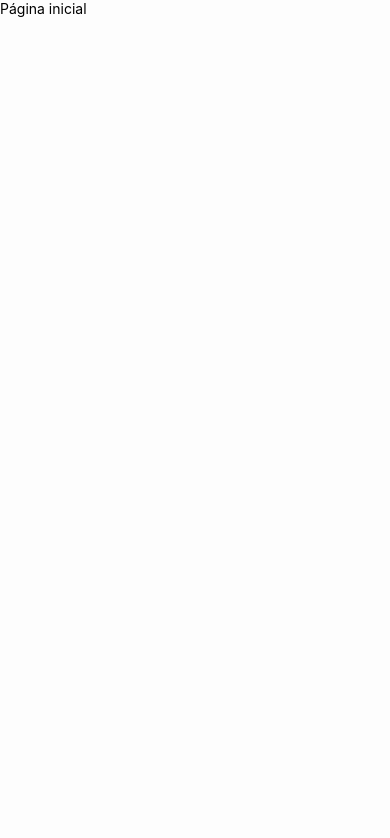
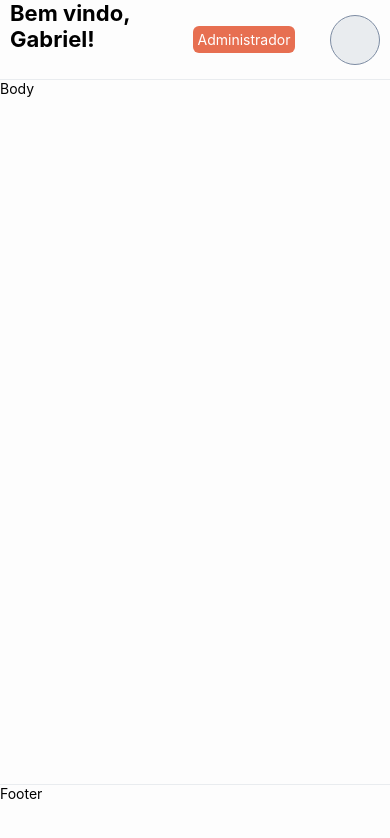
Before and after one commit to gabrielmacedo102/rivo-app, a React Native app: screen /PaginaInicial in a window 390 px wide. Shown: the top 838 px of the page. Built offline with nearby package versions, Linux system fonts and the light colour scheme.

Commit message:
Commit
Página inicial

```diff
--- a/src/PaginaInicial/PaginaInicial.tsx
+++ b/src/PaginaInicial/PaginaInicial.tsx
@@ -1,24 +1,79 @@
-import { StyleSheet, Text, View } from "react-native"
+import { StyleSheet, Text, View } from 'react-native';
+import colors from '../colors';
 
 const PaginaInicial = () => {
-    return (
-        <View style={s.MainView}>
+  return (
+    <View style={s.MainView}>
+      <View style={s.HeaderView}>
+        <Text style={s.TextTitulo}>Bem vindo, Gabriel!</Text>
+        <View style={s.roleView}>
+            <Text style={s.TextRole}>Administrador</Text>
+        </View>
+        <View style={s.UserImage}>
+            <></>
+        </View>
+      </View>
+      <View style={s.BodyView}>
+        <Text>Body</Text>
+      </View>
+      <View style={s.FootterView}>
+        <Text>Footer</Text>
+      </View>
+    </View>
+  );
+};
 
-            <Text>Página inicial</Text>
+const s = StyleSheet.create({
+  MainView: {
+    flex: 1,
+  },
+  HeaderView: {
+    height: 80,
+    width: '100%',
+    borderBottomWidth: 1,
+    borderBottomColor: colors.gray200,
+    alignItems: "center",
+    flexDirection: "row",
+    justifyContent: "space-between",
+    paddingHorizontal: 10
+  },
+  BodyView: {
+    flex: 1,
+  },
+  FootterView: {
+    height: 60,
+    width: '100%',
+    borderTopWidth: 1,
+    borderTopColor: colors.gray200
+  },
+  UserImage: {
+    borderRadius: 50,
+    width: 50,
+    height: 50,
+    backgroundColor: colors.gray200,
+    borderWidth: 1,
+    borderColor: colors.gray300
 
 
-        </View>
-    )
-}
+  },
+  TextTitulo: {
+    fontSize: 22,
+    fontWeight: "bold",
+    height: "100%",
+    width: "40%",
 
-const s =  StyleSheet.create({
+    textAlignVertical: "center"
 
-    MainView:
-    {
-        flex: 1
-    }
-})
+  },
+  roleView:
+  {
+    backgroundColor: colors.erro,
+    padding: 5,
+    borderRadius: 6
+  },
+  TextRole: {
+    color: "white"
+  }
+});
 
-
-
-export {PaginaInicial};
+export { PaginaInicial };
```
